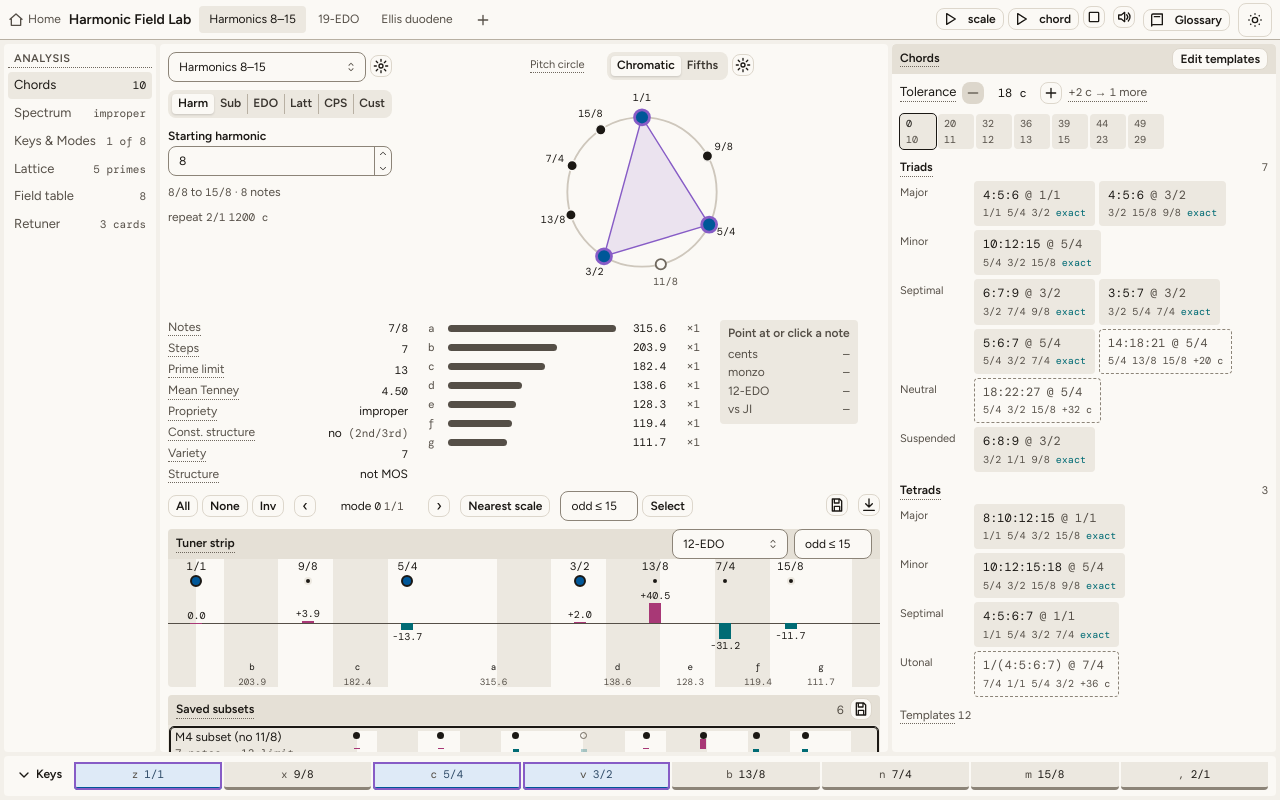
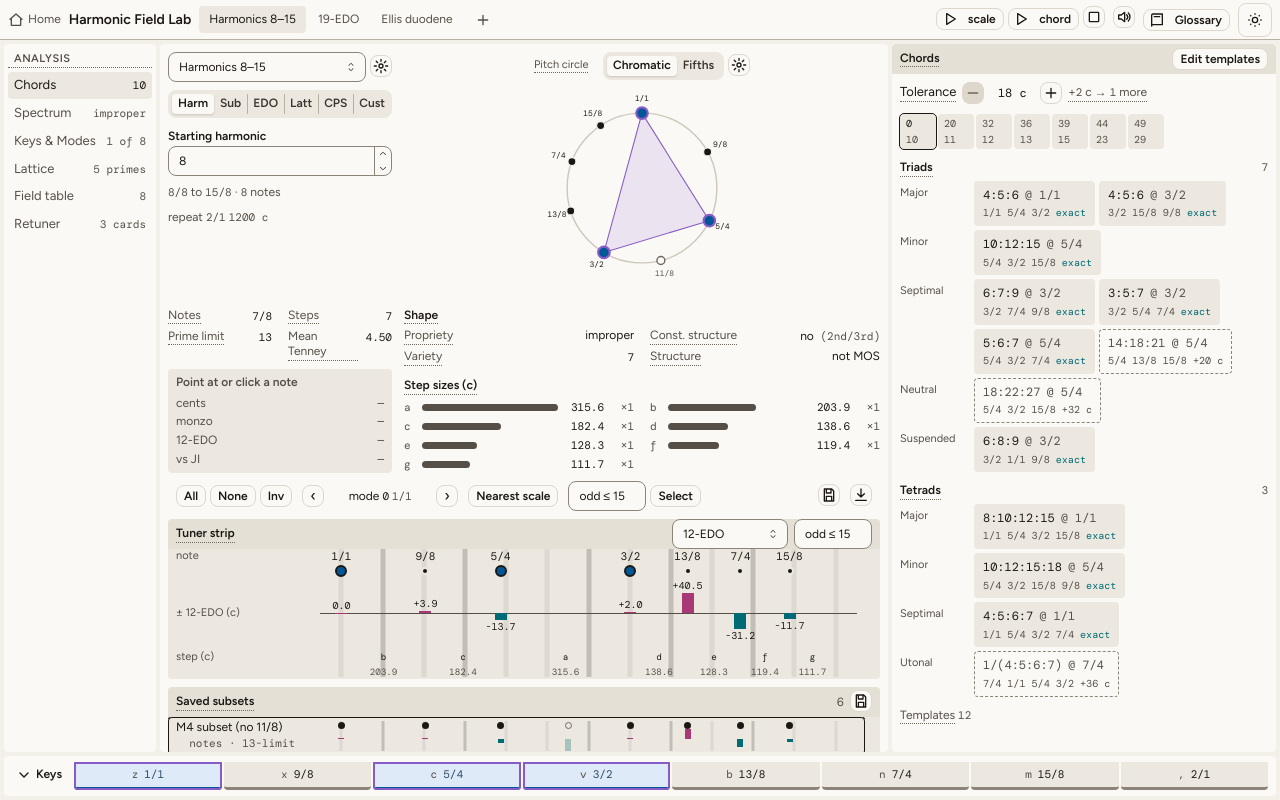
Before and after one commit to aueibu/Hrifa, a React (Vite) app in the folder shell/: page /harmonic-field-lab/mock in a window 1280 px wide. Built offline with nearby package versions, Linux system fonts and the light colour scheme.

Commit message:
harmonic-field-lab M4 round 4: reference lines, aligned saved strips, bigger ring
Co-Authored-By: Claude Opus 5.5 <noreply@anthropic.com>

```diff
--- a/shell/src/pages/harmonic-field-lab/mock/RingStats.tsx
+++ b/shell/src/pages/harmonic-field-lab/mock/RingStats.tsx
@@ -26,11 +26,11 @@ import {
 import { Num, Row, Tip, signed, useLab } from './ui';
 import classes from './mock.module.css';
 
-const SIZE = 240;
+const SIZE = 300;
 const C = SIZE / 2;
-const R = 80;
+const R = 104;
 /** Ring radius in the Fifths view (smaller: it carries step names, ratios and offsets outside). */
-const RF = 70;
+const RF = 92;
 const polar = (c: number, r = R) => {
   const a = (c / repC) * 2 * Math.PI - Math.PI / 2;
   return { x: C + r * Math.cos(a), y: C + r * Math.sin(a) };
@@ -264,6 +264,7 @@ function Inspector() {
   );
 }
 
+/** Glanceable basics beside the ring, and the note inspector. */
 export function Stats() {
   return (
     <div className={classes.stats}>
@@ -282,6 +283,20 @@ export function Stats() {
         <Row name={<Tip k="meanTenney">Mean Tenney</Tip>}>
           <Num>{analysis.meanTenney?.toFixed(2)}</Num>
         </Row>
+      </div>
+      <Inspector />
+    </div>
+  );
+}
+
+/** Beside the strip: the shape verdicts and the step-size bars (their letters are the ones under the strip). */
+export function ShapeStats() {
+  return (
+    <div className={classes.side}>
+      <section className={classes.sideBlock} aria-label="Shape">
+        <h3 className={classes.sideHead}>
+          <Tip k="shape">Shape</Tip>
+        </h3>
         <Row name={<Tip k="propriety">Propriety</Tip>}>{prop.verdict}</Row>
         <Row name={<Tip k="constantStructure">Const. structure</Tip>}>
           {cs.cs ? 'yes' : 'no'}
@@ -302,9 +317,11 @@ export function Stats() {
               ? 'equal'
               : 'not MOS'}
         </Row>
-      </div>
-      <div className={classes.statBars}>
-        <Tip k="stepBars" as="control" block>
+      </section>
+      <section className={classes.sideBlock} aria-label="Step sizes">
+        <h3 className={classes.sideHead}>
+          <Tip k="stepBars">Step sizes (c)</Tip>
+        </h3>
         <ul className={classes.bars} aria-label="Step sizes">
           {analysis.groups.map((g) => (
             <li key={g.letter} className={classes.barRow}>
@@ -322,9 +339,7 @@ export function Stats() {
             </li>
           ))}
         </ul>
-        </Tip>
-      </div>
-      <Inspector />
+      </section>
     </div>
   );
 }
--- a/shell/src/pages/harmonic-field-lab/mock/SavedSubsets.tsx
+++ b/shell/src/pages/harmonic-field-lab/mock/SavedSubsets.tsx
@@ -1,11 +1,14 @@
 /** Saved subsets of this pitch collection: one mini tuner strip (a sparkline) per row. Hover previews, click loads. */
 import type { CSSProperties } from 'react';
 import { ActionIcon } from '@mantine/core';
+import { fmtRatio } from '../../../lib/harmonic-field';
 import { SaveIcon } from './icons';
 import { field, fieldDev12, savedSubsets } from './mockData';
-import { PianoBands, stripLeft } from './TunerStrip';
+import { RefLines, stripLeft } from './TunerStrip';
 import { Num, Strip, Tip, useLab } from './ui';
 import classes from './mock.module.css';
+
+const fieldRatio = field.map((n) => fmtRatio(n));
 
 export function SavedSubsets() {
   const lab = useLab();
@@ -44,12 +47,13 @@ export function SavedSubsets() {
                     </Num>
                   </span>
                   <span className={classes.spark} aria-hidden="true">
-                    <PianoBands />
+                    <RefLines thin />
                     {field.map((n, i) => (
                       <span
                         key={i}
                         className={classes.sparkCol}
                         data-on={on.has(i)}
+                        data-ratio={fieldRatio[i]}
                         data-dir={fieldDev12[i] >= 0 ? 'sharp' : 'flat'}
                         style={
                           { left: stripLeft(n.c), '--d': Math.abs(fieldDev12[i]) } as CSSProperties
--- a/shell/src/pages/harmonic-field-lab/mock/TunerStrip.tsx
+++ b/shell/src/pages/harmonic-field-lab/mock/TunerStrip.tsx
@@ -1,6 +1,7 @@
 /**
- * Tuner strip: a short screen with a faint 12-EDO piano-key backdrop (a band every 100 c from 1/1 as C), the field
- * notes above it and their sharp/flat bars, and the scale steps right under the notes they span.
+ * Tuner strip: the field notes by pitch with their sharp/flat bars and the scale steps right under them. Faint
+ * vertical reference lines mark every 100 c (1/1 as C): lighter for a white key, darker for a black key. The strip and
+ * the saved-subset rows share one gutter and one cents scale (`stripLeft`), so a note is in the same column everywhere.
  */
 import type { CSSProperties } from 'react';
 import { NativeSelect, NumberInput } from '@mantine/core';
@@ -9,23 +10,21 @@ import { Num, Strip, Tip, signed, useLab } from './ui';
 import classes from './mock.module.css';
 
 const PAD = 4;
-/** Horizontal position (percent) of a pitch in cents above 1/1. */
+/** Horizontal position (percent of the plot width) of a pitch in cents above 1/1: the one scale every strip uses. */
 export const stripLeft = (c: number) => `${PAD + (c / repC) * (100 - 2 * PAD)}%`;
 const BLACK = new Set([1, 3, 6, 8, 10]);
 
-/** The piano backdrop: one band per semitone, centred on 100 c steps; white keys lighter than black. */
-export function PianoBands() {
+/** A quiet reference line at every 100 c: absolute 12-EDO pitch (1/1 = C), light for white keys, dark for black. */
+export function RefLines({ thin }: { thin?: boolean }) {
   return (
-    <div className={classes.bands} aria-hidden="true">
+    <div className={classes.refs} aria-hidden="true">
       {Array.from({ length: 13 }, (_, i) => (
         <span
           key={i}
-          className={classes.band}
+          className={classes.ref}
           data-black={BLACK.has(i % 12)}
-          style={{
-            left: stripLeft(Math.max(0, i * 100 - 50)),
-            width: `${((Math.min(repC, i * 100 + 50) - Math.max(0, i * 100 - 50)) / repC) * (100 - 2 * PAD)}%`,
-          }}
+          data-thin={thin ? 'true' : undefined}
+          style={{ left: stripLeft(i * 100) }}
         />
       ))}
     </div>
@@ -58,7 +57,14 @@ export function TunerStrip() {
         </Tip>
       </Strip>
       <div className={classes.stripBody}>
-        <PianoBands />
+        <div className={classes.alignRow}>
+          <div className={classes.gutter} aria-hidden="true">
+            <span className={classes.gutterTop}>note</span>
+            <span className={classes.gutterZero}>± 12-EDO (c)</span>
+            <span className={classes.gutterSteps}>step (c)</span>
+          </div>
+          <div className={classes.plotCol} data-testid="strip-plot">
+            <RefLines />
             <div className={classes.stripPlot}>
               <div className={classes.zero} aria-hidden="true" />
               {devs.map((d, i) => {
@@ -70,6 +76,7 @@ export function TunerStrip() {
                     key={i}
                     className={classes.col}
                     style={{ left: stripLeft(d.c), '--d': Math.abs(d.dev12) } as CSSProperties}
+                    data-ratio={d.ratio}
                     data-lit={lit}
                     data-pin={lab.pin === fi}
                     role="button"
@@ -118,6 +125,8 @@ export function TunerStrip() {
               })}
             </div>
           </div>
+        </div>
+      </div>
     </section>
   );
 }
--- a/shell/src/pages/harmonic-field-lab/mock/Workspace.tsx
+++ b/shell/src/pages/harmonic-field-lab/mock/Workspace.tsx
@@ -1,6 +1,10 @@
-/** The centre: generation and selection in one unit (generator bar, circle + stats, subset tools, strip, saved). */
+/**
+ * The centre: generation and selection in one unit. A grid so the pieces can regroup when it narrows:
+ * parameter column | ring | stats, then the tool row, strip and saved list on the left with the shape stats and
+ * step-size bars beside them.
+ */
 import { GeneratorColumn } from './GeneratorColumn';
-import { RingPanel, Stats } from './RingStats';
+import { RingPanel, ShapeStats, Stats } from './RingStats';
 import { SavedSubsets } from './SavedSubsets';
 import { SubsetRow } from './SubsetRow';
 import { TunerStrip } from './TunerStrip';
@@ -9,14 +13,27 @@ import classes from './mock.module.css';
 export function Workspace() {
   return (
     <section className={classes.workspace} aria-label="Generator and subset">
-      <div className={classes.ringArea}>
+      <div className={classes.areaGen}>
         <GeneratorColumn />
+      </div>
+      <div className={classes.areaRing}>
         <RingPanel />
+      </div>
+      <div className={classes.areaStats}>
         <Stats />
       </div>
-      <SubsetRow />
-      <TunerStrip />
-      <SavedSubsets />
+      <div className={classes.areaTools}>
+        <SubsetRow />
+      </div>
+      <div className={classes.areaStrip}>
+        <TunerStrip />
+      </div>
+      <div className={classes.areaSaved}>
+        <SavedSubsets />
+      </div>
+      <div className={classes.areaSide}>
+        <ShapeStats />
+      </div>
     </section>
   );
 }
--- a/shell/src/pages/harmonic-field-lab/mock/mock.module.css
+++ b/shell/src/pages/harmonic-field-lab/mock/mock.module.css
@@ -410,48 +410,86 @@
 }
 
 /* ------------------------------------------------------------------------------- ring, stats, inspector */
-/* parameter column | ring | stats; when the centre is narrow the stats drop under the other two */
+/* parameter column | ring | stats, then tools, strip and saved list on the left with the shape stats and step bars
+   beside them. Narrow viewports regroup: stats and side stats share a row under the first two columns. */
 .workspace {
-  container-type: inline-size;
+  --pad: 0.5rem;
+  --gutter: 8.5rem;
+  --ref-white: color-mix(in srgb, var(--text) 7%, transparent);
+  --ref-black: color-mix(in srgb, var(--text) 20%, transparent);
+
+  display: grid;
+  gap: 0.5rem 0.75rem;
+  grid-template-areas:
+    'gen ring stats'
+    'tools tools side'
+    'strip strip side'
+    'saved saved side';
+  grid-template-columns: 14rem minmax(0, 1fr) 17rem;
+  grid-template-rows: auto auto auto minmax(7rem, 1fr);
+  padding: 0.5rem;
 }
 
-.ringArea {
-  align-items: start;
-  display: grid;
-  gap: 0.75rem;
-  grid-template-columns: 14rem clamp(14rem, 36%, 19.5rem) minmax(0, 1fr);
-  padding: 0.5rem 0.5rem 0;
+/* reference lines: lighter grey for a white key, darker for a black key, so in dark mode the order flips with the text */
+:global([data-mantine-color-scheme='dark']) .workspace {
+  --ref-white: color-mix(in srgb, var(--text) 22%, transparent);
+  --ref-black: color-mix(in srgb, var(--text) 7%, transparent);
 }
 
-@container (max-width: 46rem) {
-  .ringArea {
-    grid-template-columns: 14rem minmax(0, 1fr);
+.areaGen {
+  grid-area: gen;
+  min-width: 0;
 }
 
-  .ringBox {
-    justify-self: center;
-    max-width: 14rem;
-    width: 100%;
+.areaRing {
+  grid-area: ring;
+  min-width: 0;
 }
 
-  .stats {
-    grid-column: 1 / -1;
-    padding-top: 0;
+.areaStats {
+  grid-area: stats;
+  min-width: 0;
 }
 
-  .statGrid {
-    display: grid;
-    gap: 0.25rem 1rem;
-    grid-template-columns: repeat(2, minmax(0, 1fr));
-    max-width: none;
+.areaTools {
+  grid-area: tools;
+  min-width: 0;
 }
 
-  .inspector {
-    flex: 1 1 11rem;
+.areaStrip {
+  grid-area: strip;
+  min-width: 0;
+}
+
+.areaSaved {
+  display: flex;
+  flex-direction: column;
+  grid-area: saved;
+  min-height: 0;
+  min-width: 0;
+}
+
+.areaSide {
+  grid-area: side;
+  min-width: 0;
+}
+
+@media (max-width: 81em) {
+  .workspace {
+    grid-template-areas:
+      'gen ring'
+      'stats side'
+      'tools tools'
+      'strip strip'
+      'saved saved';
+    grid-template-columns: 14rem minmax(0, 1fr);
+    grid-template-rows: auto auto auto auto minmax(5rem, 1fr);
   }
 }
 
 .ringBox {
+  margin: 0 auto;
+  max-width: 22rem;
   min-width: 0;
 }
 
@@ -473,27 +511,40 @@
 }
 
 .stats {
-  align-items: flex-start;
   display: flex;
-  flex-wrap: wrap;
-  gap: 0.5rem 1.25rem;
+  flex-direction: column;
+  gap: 0.5rem;
   min-width: 0;
   padding-top: 0.25rem;
 }
 
 .statGrid {
   display: flex;
-  flex: 1 1 10rem;
   flex-direction: column;
   font-size: 0.75rem;
   gap: 0.25rem;
-  max-width: 15rem;
 }
 
-.statBars {
-  flex: 1 1 11rem;
-  max-width: 17rem;
+.side {
+  display: flex;
+  flex-direction: column;
+  gap: 0.75rem;
   min-width: 0;
+  padding-top: 0.25rem;
+}
+
+.sideBlock {
+  display: flex;
+  flex-direction: column;
+  font-size: 0.75rem;
+  gap: 0.25rem;
+}
+
+.sideHead {
+  color: var(--text);
+  font-size: 0.75rem;
+  font-weight: 600;
+  margin: 0;
 }
 
 .bars {
@@ -535,7 +586,6 @@
   background: var(--panel-inset);
   border-radius: var(--radius-control);
   display: flex;
-  flex: 1 1 100%;
   flex-direction: column;
   font-size: 0.75rem;
   gap: 0.1875rem;
@@ -657,32 +707,74 @@
   display: flex;
   flex: none;
   flex-direction: column;
-  margin: 0 0.5rem;
 }
 
+/* the strip body and the saved rows share one gutter and one plot width (and a reserved scrollbar track) */
 .stripBody {
   background: var(--panel-inset);
   border-radius: 0 0 var(--radius-control) var(--radius-control);
-  padding: 0 0 0.125rem;
+  overflow-y: hidden;
+  padding: 0 var(--pad) 0.125rem;
+  scrollbar-gutter: stable;
+}
+
+.alignRow {
+  display: grid;
+  gap: 0.5rem;
+  grid-template-columns: var(--gutter) minmax(0, 1fr);
+}
+
+.gutter {
+  color: var(--text-muted);
+  font-size: 0.6875rem;
   position: relative;
 }
 
-/* 12-EDO piano keys: a band every 100 c, 1/1 as C; white keys use the panel tier, black keys stay on the inset */
-.bands {
+.gutterTop {
+  left: 0;
+  position: absolute;
+  top: 0;
+}
+
+.gutterZero {
+  left: 0;
+  position: absolute;
+  top: 4rem;
+  transform: translateY(-50%);
+}
+
+.gutterSteps {
+  left: 0;
+  position: absolute;
+  top: 6.3125rem;
+}
+
+.plotCol {
+  position: relative;
+}
+
+/* reference lines every 100 c, about 5 px wide: absolute 12-EDO pitch, quiet behind the notes */
+.refs {
   inset: 0;
   pointer-events: none;
   position: absolute;
 }
 
-.band {
-  background: var(--panel);
+.ref {
+  background: var(--ref-white);
   bottom: 0;
   position: absolute;
   top: 0;
+  transform: translateX(-50%);
+  width: 5px;
 }
 
-.band[data-black='true'] {
-  background: none;
+.ref[data-black='true'] {
+  background: var(--ref-black);
+}
+
+.ref[data-thin='true'] {
+  width: 3px;
 }
 
 .stripPlot {
@@ -788,7 +880,7 @@
 }
 
 .stepRow {
-  height: 1.625rem;
+  height: 1.75rem;
   position: relative;
 }
 
@@ -808,8 +900,7 @@
   display: flex;
   flex: 1 1 auto;
   flex-direction: column;
-  margin: 0 0.5rem;
-  min-height: 7rem;
+  min-height: 0;
 }
 
 .savedList {
@@ -822,7 +913,8 @@
   list-style: none;
   margin: 0;
   overflow-y: auto;
-  padding: 0.125rem;
+  padding: 0;
+  scrollbar-gutter: stable;
 }
 
 .savedRow {
@@ -835,8 +927,8 @@
   display: grid;
   font: inherit;
   gap: 0.5rem;
-  grid-template-columns: 9.5rem minmax(0, 1fr);
-  padding: 0.125rem 0.25rem;
+  grid-template-columns: var(--gutter) minmax(0, 1fr);
+  padding: 0.125rem calc(var(--pad) - 1px);
   text-align: left;
   width: 100%;
 }
@@ -1031,3 +1123,35 @@
   display: block;
   margin-top: 0.25rem;
 }
+
+/* narrow: the ring shrinks, and the basics, shape verdicts and step bars each sit in two columns */
+@media (max-width: 81em) {
+  .ringBox {
+    justify-self: center;
+    max-width: 13.5rem;
+    width: 100%;
+  }
+
+  /* compact: the basics, the shape verdicts and the step bars each in two columns */
+  .statGrid,
+  .sideBlock {
+    display: grid;
+    gap: 0.25rem 1rem;
+    grid-template-columns: repeat(2, minmax(0, 1fr));
+  }
+
+  .sideHead,
+  .bars {
+    grid-column: 1 / -1;
+  }
+
+  .bars {
+    display: grid;
+    gap: 0.125rem 1rem;
+    grid-template-columns: repeat(2, minmax(0, 1fr));
+  }
+
+  .barRow {
+    grid-template-columns: 0.75rem minmax(0, 1fr) 2.5rem 1.5rem;
+  }
+}
--- a/shell/src/pages/harmonic-field-lab/mock/texts.ts
+++ b/shell/src/pages/harmonic-field-lab/mock/texts.ts
@@ -194,7 +194,7 @@ const entries = {
   },
   tunerStrip: {
     term: 'Tuner strip',
-    text: 'Your scale laid out by pitch over a faint piano keyboard (white and black key bands every 100 c, with 1/1 as C). Each bar sits under its own dot: pink going up means that many cents sharp of its target, cyan going down means flat, and the printed number says how many. The letters under the notes are the steps between them. Example: "+40.5" over 13/8 means a bit under half a semitone sharp of 12-EDO\'s A-flat.',
+    text: 'Your scale laid out by pitch, with a faint reference line at every 100 c (1/1 as C): lighter where a piano white key would sit, darker for a black key. Saved subsets below use the same columns, so a note sits straight above and below itself. Each bar sits under its own dot: pink going up means that many cents sharp of its target, cyan going down means flat, and the printed number says how many. The letters under the notes are the steps between them. Example: "+40.5" over 13/8 means a bit under half a semitone sharp of 12-EDO\'s A-flat.',
     see: ['compareTo', 'cents'],
   },
   cents: {
```
Also changed, not shown: shell/arcs/harmonic-field-lab/PROGRESS.md (+1 -1 lines), 1 other file (tests, documents, lock files or other folders). Lines whose indentation alone changed are shown as unchanged.
